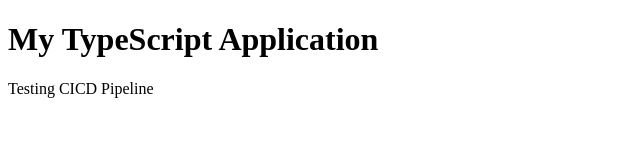
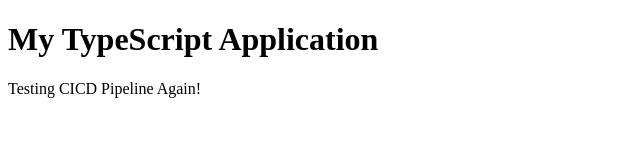
Before and after one commit to Anmol-Dura/EasyCampus---The-college-administration-system, a website with bundled scripts: page index.html in a window 1280 px wide. Shown: the full height of the page, 0-640 px from the left. Built offline with nearby package versions, Linux system fonts and the light colour scheme.

Commit message:
Update index.html

```diff
--- a/index.html
+++ b/index.html
@@ -7,7 +7,7 @@
   </head>
   <body>
     <h1>My TypeScript Application</h1>
-    <p>Testing CICD Pipeline</p>
+    <p>Testing CICD Pipeline Again!</p>
     <script src="./dist/index.js"></script>
     <!-- Include the compiled JS file -->
   </body>
```
